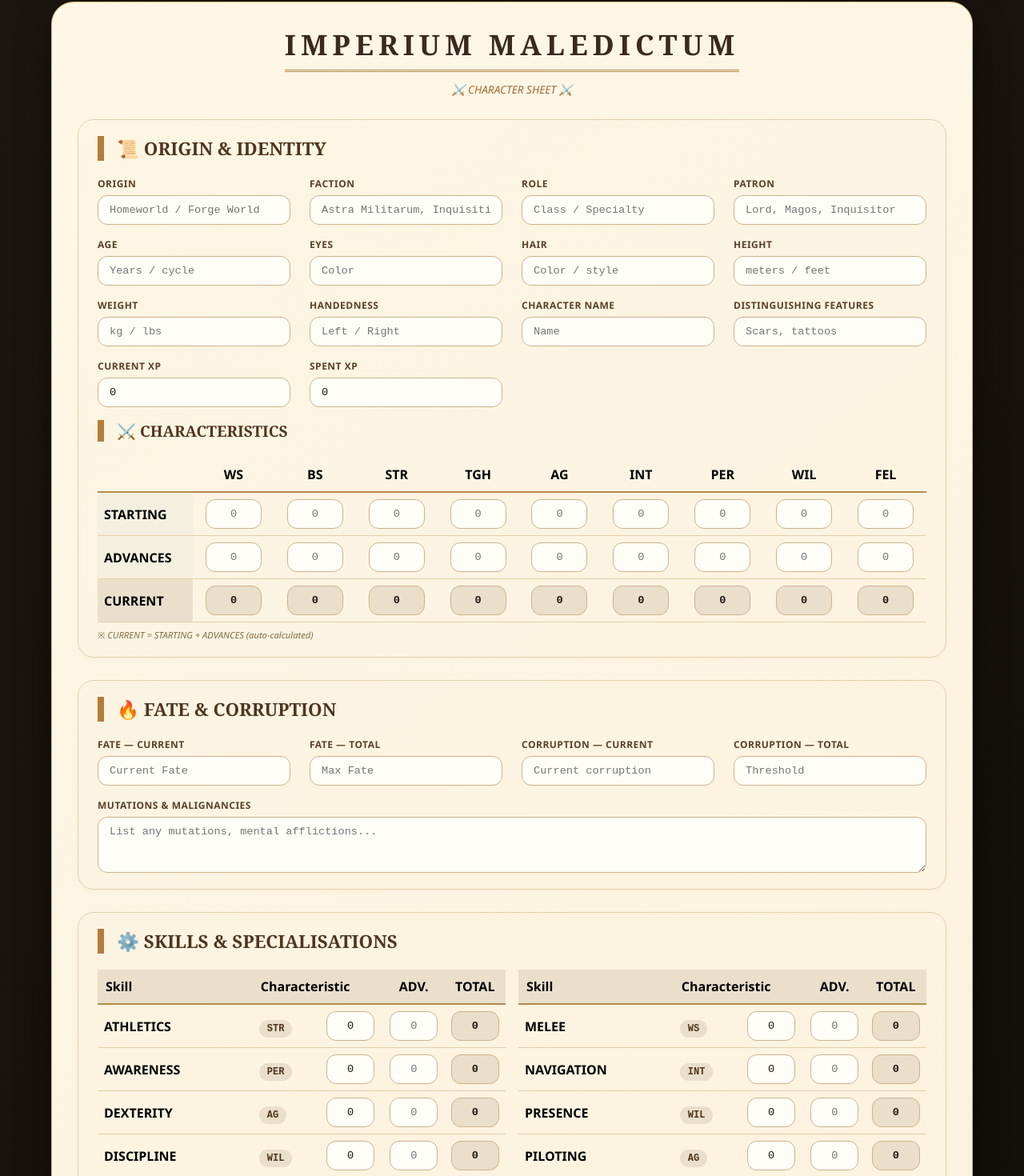
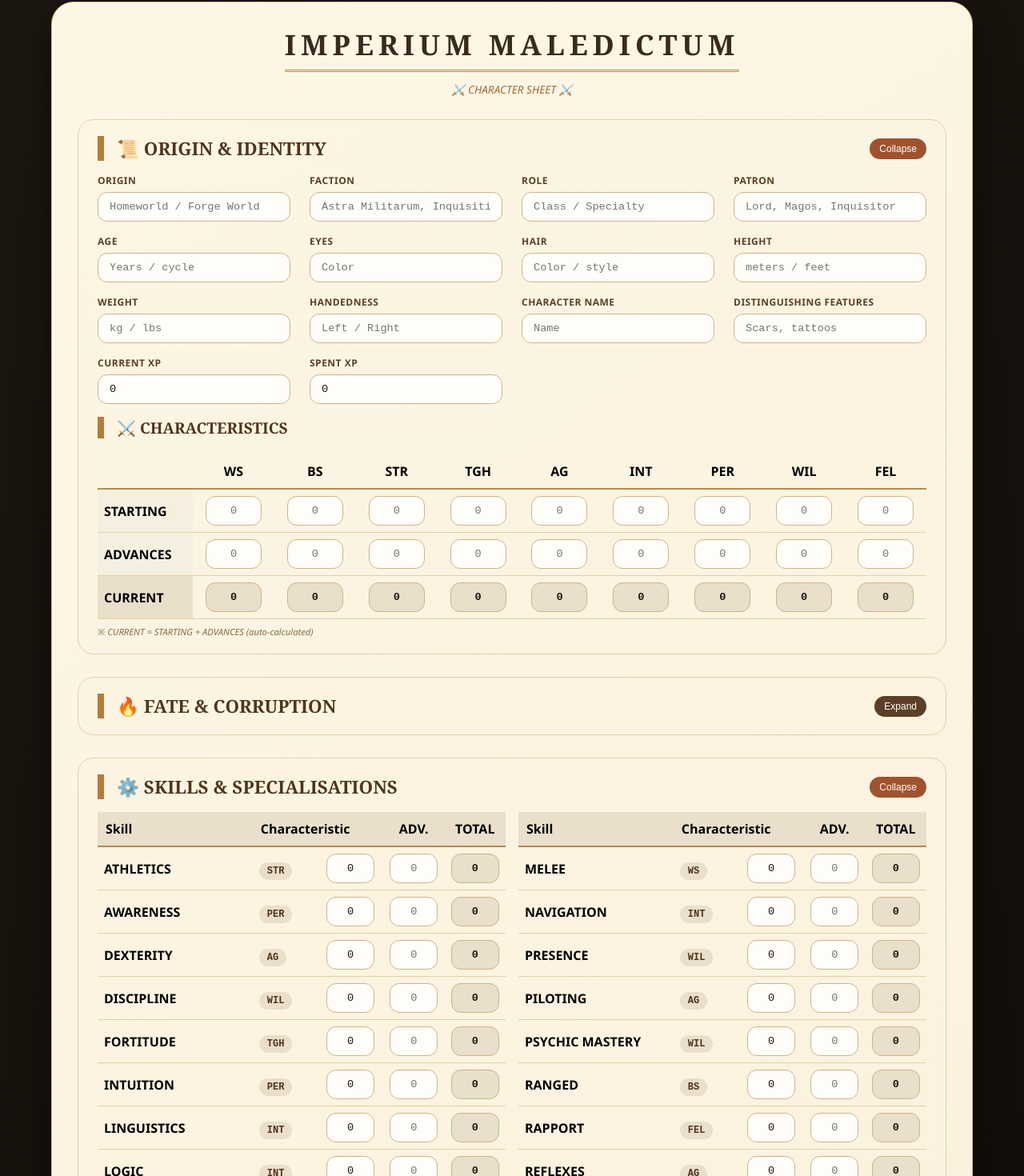
Before and after one commit to louisphilippenoel90/imperium-maledictum, a Next.js app: page / in a window 1280 px wide. Shown: the part 54-1524 px from the top of the page at 80% size. Built offline with nearby package versions, Linux system fonts and the light colour scheme.

Commit message:
add collapse wrapper component

```diff
--- a/src/app/components/BasicInfo.tsx
+++ b/src/app/components/BasicInfo.tsx
@@ -11,6 +11,7 @@ interface BasicInfoProps {
 		field: keyof Characteristic,
 		value: string,
 	) => void;
+	showTitle?: boolean;
 }
 
 export default function BasicInfoSection({
@@ -18,6 +19,7 @@ export default function BasicInfoSection({
 	characteristics,
 	onBasicChange,
 	onCharacteristicChange,
+	showTitle = true,
 }: BasicInfoProps) {
 	const basicFields: { label: string; id: keyof BasicInfo; placeholder: string }[] = [
 		{ label: 'ORIGIN', id: 'origin', placeholder: 'Homeworld / Forge World' },
@@ -76,8 +78,8 @@ export default function BasicInfoSection({
 	};
 
 	return (
-		<div className='form-section'>
-			<h2 className='section-title'>📜 ORIGIN & IDENTITY</h2>
+		<div>
+			{showTitle ? <h2 className='section-title'>📜 ORIGIN & IDENTITY</h2> : null}
 			<div className='grid-2cols'>
 				{basicFields.map((field) => (
 					<div key={field.id} className='field-group'>
--- a/src/app/components/CharacterSheet.tsx
+++ b/src/app/components/CharacterSheet.tsx
@@ -26,6 +26,7 @@ import ActionButtons from './ActionButtons';
 import { SpecialisationData } from './SkillsSection';
 import { CharacterStatsProvider } from '@/app/context/CharacterStatsContext';
 import { ExportJsonProvider, useExportJson } from '@/app/context/ExportJsonContext';
+import CollapseSection from './CollapseSection';
 
 const defaultSpecialisationsData: SpecialisationData[] = [];
 
@@ -223,15 +224,27 @@ function CharacterSheetInner() {
 					</div>
 
 					<CharacterStatsProvider characteristics={characteristics}>
+						<CollapseSection title='📜 ORIGIN & IDENTITY' defaultOpen>
 							<BasicInfoSection
+								showTitle={false}
 								basic={basic}
 								characteristics={characteristics}
 								onBasicChange={handleBasicChange}
 								onCharacteristicChange={handleCharacteristicChange}
 							/>
+						</CollapseSection>
 
-						<FateCorruptionSection data={fateCorruption} onChange={handleFateCorruptionChange} />
+						<CollapseSection title='🔥 FATE & CORRUPTION' defaultOpen={false}>
+							<FateCorruptionSection
+								showTitle={false}
+								data={fateCorruption}
+								onChange={handleFateCorruptionChange}
+							/>
+						</CollapseSection>
+
+						<CollapseSection title='⚙️ SKILLS & SPECIALISATIONS' defaultOpen>
 							<SkillsSection
+								showTitle={false}
 								skills={skills}
 								specialisations={specialisations}
 								onSkillChange={handleSkillChange}
@@ -239,7 +252,15 @@ function CharacterSheetInner() {
 								onAddSpecialisation={handleAddSpecialisation}
 								onRemoveSpecialisation={handleRemoveSpecialisation}
 							/>
-						<GoalsInfluenceSection data={goalsInfluence} onChange={handleGoalsInfluenceChange} />
+						</CollapseSection>
+
+						<CollapseSection title='🎯 GOALS & INFLUENCE' defaultOpen={false}>
+							<GoalsInfluenceSection
+								showTitle={false}
+								data={goalsInfluence}
+								onChange={handleGoalsInfluenceChange}
+							/>
+						</CollapseSection>
 					</CharacterStatsProvider>
 
 					<ActionButtons onExport={exportToJSON} onImport={importFromJSON} onReset={resetAll} />
--- /dev/null
+++ b/src/app/components/CollapseSection.tsx
@@ -0,0 +1,56 @@
+'use client';
+
+import { useId, useState } from 'react';
+
+export default function CollapseSection({
+	title,
+	defaultOpen = true,
+	children,
+}: {
+	title: string;
+	defaultOpen?: boolean;
+	children: React.ReactNode;
+}) {
+	const [open, setOpen] = useState(defaultOpen);
+	const contentId = useId();
+
+	return (
+		<div className='form-section'>
+			<div
+				style={{
+					display: 'flex',
+					alignItems: 'center',
+					justifyContent: 'space-between',
+					gap: '12px',
+					marginBottom: open ? '16px' : '0px',
+				}}
+			>
+				<h2 className='section-title' style={{ marginBottom: 0 }}>
+					{title}
+				</h2>
+				<button
+					type='button'
+					onClick={() => setOpen((v) => !v)}
+					aria-expanded={open}
+					aria-controls={contentId}
+					style={{
+						background: open ? '#a0522d' : '#5c3f28',
+						border: 'none',
+						borderRadius: '999px',
+						padding: '6px 12px',
+						color: 'white',
+						cursor: 'pointer',
+						fontSize: '0.75rem',
+						whiteSpace: 'nowrap',
+					}}
+				>
+					{open ? 'Collapse' : 'Expand'}
+				</button>
+			</div>
+
+			<div id={contentId} style={{ display: open ? 'block' : 'none' }}>
+				{children}
+			</div>
+		</div>
+	);
+}
--- a/src/app/components/FateCorruption.tsx
+++ b/src/app/components/FateCorruption.tsx
@@ -5,12 +5,13 @@ import { FateCorruption } from '@/app/types/sheet';
 interface FateCorruptionProps {
 	data: FateCorruption;
 	onChange: (field: keyof FateCorruption, value: string) => void;
+	showTitle?: boolean;
 }
 
-export default function FateCorruptionSection({ data, onChange }: FateCorruptionProps) {
+export default function FateCorruptionSection({ data, onChange, showTitle = true }: FateCorruptionProps) {
 	return (
-		<div className='form-section'>
-			<h2 className='section-title'>🔥 FATE & CORRUPTION</h2>
+		<div>
+			{showTitle ? <h2 className='section-title'>🔥 FATE & CORRUPTION</h2> : null}
 			<div className='grid-2cols'>
 				<div className='field-group'>
 					<label className='field-label'>FATE — CURRENT</label>
--- a/src/app/components/GoalsInfluence.tsx
+++ b/src/app/components/GoalsInfluence.tsx
@@ -5,12 +5,13 @@ import { GoalsInfluence } from '@/app/types/sheet';
 interface GoalsInfluenceProps {
 	data: GoalsInfluence;
 	onChange: (field: keyof GoalsInfluence, value: string) => void;
+	showTitle?: boolean;
 }
 
-export default function GoalsInfluenceSection({ data, onChange }: GoalsInfluenceProps) {
+export default function GoalsInfluenceSection({ data, onChange, showTitle = true }: GoalsInfluenceProps) {
 	return (
-		<div className='form-section'>
-			<h2 className='section-title'>🎯 GOALS & INFLUENCE</h2>
+		<div>
+			{showTitle ? <h2 className='section-title'>🎯 GOALS & INFLUENCE</h2> : null}
 			<div className='field-group mb-4'>
 				<label className='field-label'>GOALS (short / long term)</label>
 				<textarea
--- a/src/app/components/SkillsSection.tsx
+++ b/src/app/components/SkillsSection.tsx
@@ -11,6 +11,7 @@ interface SkillsSectionProps {
 	onSpecialisationChange: (index: number, field: keyof SpecialisationData, value: string) => void;
 	onAddSpecialisation: () => void;
 	onRemoveSpecialisation: (index: number) => void;
+	showTitle?: boolean;
 }
 
 export interface SpecialisationData {
@@ -28,6 +29,7 @@ export default function SkillsSection({
 	onSpecialisationChange,
 	onAddSpecialisation,
 	onRemoveSpecialisation,
+	showTitle = true,
 }: SkillsSectionProps) {
 	const { characteristics } = useCharacterStats();
 
@@ -149,8 +151,8 @@ export default function SkillsSection({
 	const rightTable = skillsTable2.length > 0 ? skillsTable2 : fallbackTable2;
 
 	return (
-		<div className='form-section'>
-			<h2 className='section-title'>⚙️ SKILLS & SPECIALISATIONS</h2>
+		<div>
+			{showTitle ? <h2 className='section-title'>⚙️ SKILLS & SPECIALISATIONS</h2> : null}
 
 			{/* SKILLS TABLE */}
 			<div style={{ display: 'flex', gap: '16px', alignItems: 'flex-start', marginBottom: '32px' }}>
```
Lines whose indentation alone changed are shown as unchanged.
